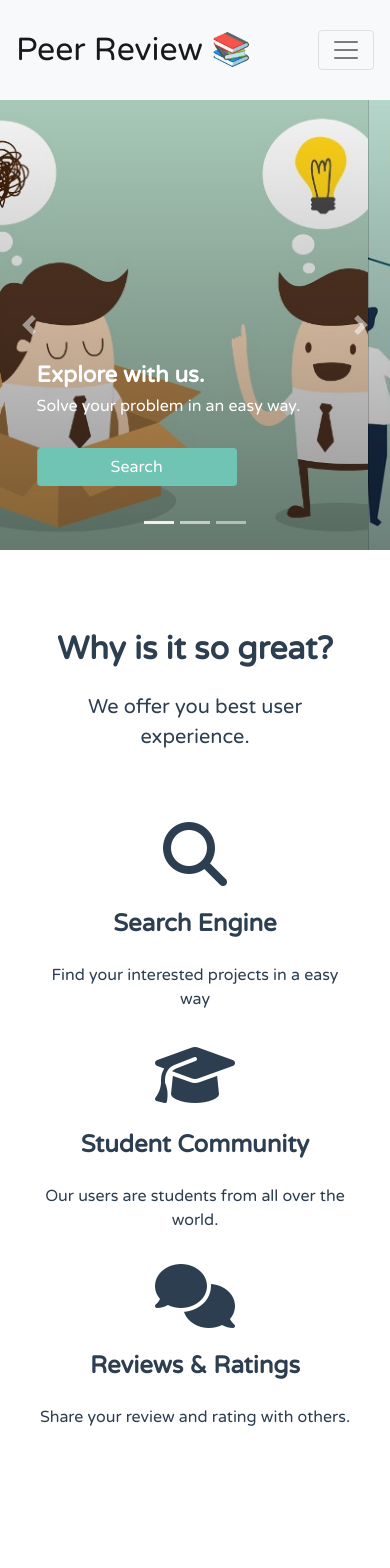
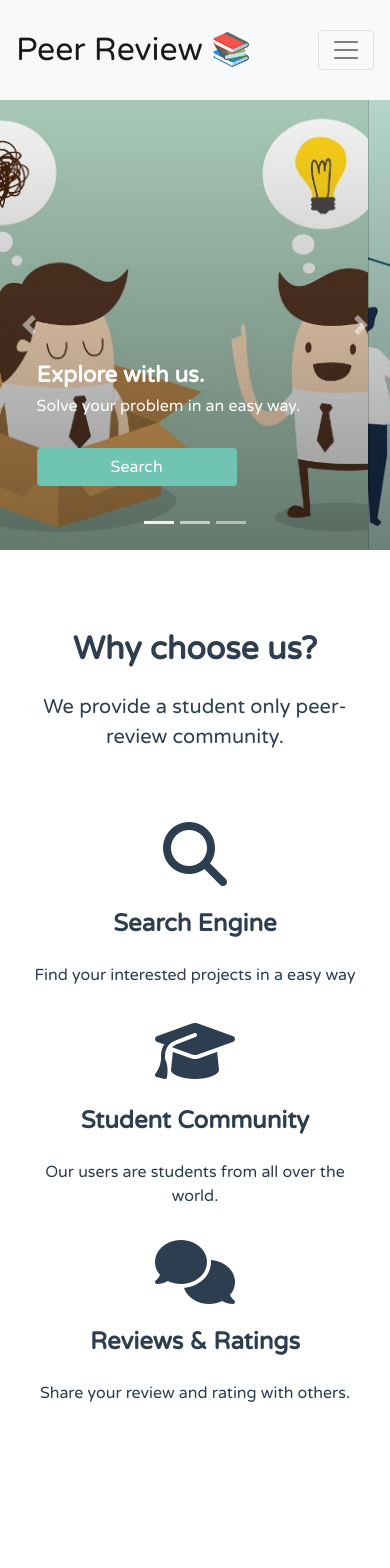
Before and after one commit to KristLin/PeerReviewWebsite, a Vue app in the folder frontend/: page / in a window 390 px wide. Shown: the top 1568 px of the page. Built offline with nearby package versions, Linux system fonts and the light colour scheme; what vue-highlight.js, vue-sweetalert2 would draw is missing.

Commit message:
edit css & alert content

```diff
--- a/frontend/src/views/Home.vue
+++ b/frontend/src/views/Home.vue
@@ -55,10 +55,10 @@
     <!-- features part -->
     <div class="features mx-auto">
       <div class="text-center">
-        <h2 class="font-weight-bold my-4">Why is it so great?</h2>
-        <p class="lead mx-auto" style="margin-bottom: 70px">We offer you best user experience.</p>
+        <h2 class="font-weight-bold my-4">Why choose us?</h2>
+        <p class="lead mx-auto" style="margin-bottom: 70px">We provide a student only peer-review community.</p>
         <div class="row">
-          <div class="col-lg-4 col-md-4 col-sm-12" :key="idx" v-for="(item, idx) in featureItems">
+          <div class="col-lg-4 col-md-4 col-sm-12 px-2" :key="idx" v-for="(item, idx) in featureItems">
             <i class="fas feature-icon mb-4" :class="item.icon"></i>
             <h4 class="font-weight-bold mb-4">{{ item.title }}</h4>
             <p class="grey-text mb-md-0" style="margin-bottom: 2rem">{{ item.description}}</p>
--- a/frontend/src/views/Signup.vue
+++ b/frontend/src/views/Signup.vue
@@ -98,7 +98,7 @@ export default {
       // raise alert if email is not a valid @edu email
       if (this.userData.email.includes("@")) {
         if (!this.userData.email.split("@")[1].includes("edu")) {
-          this.$swal("Warning", "Email is not a edu email.", "warning");
+          this.$swal("Warning", "Email is not a student email.", "warning");
           return;
         }
       } else {
```
